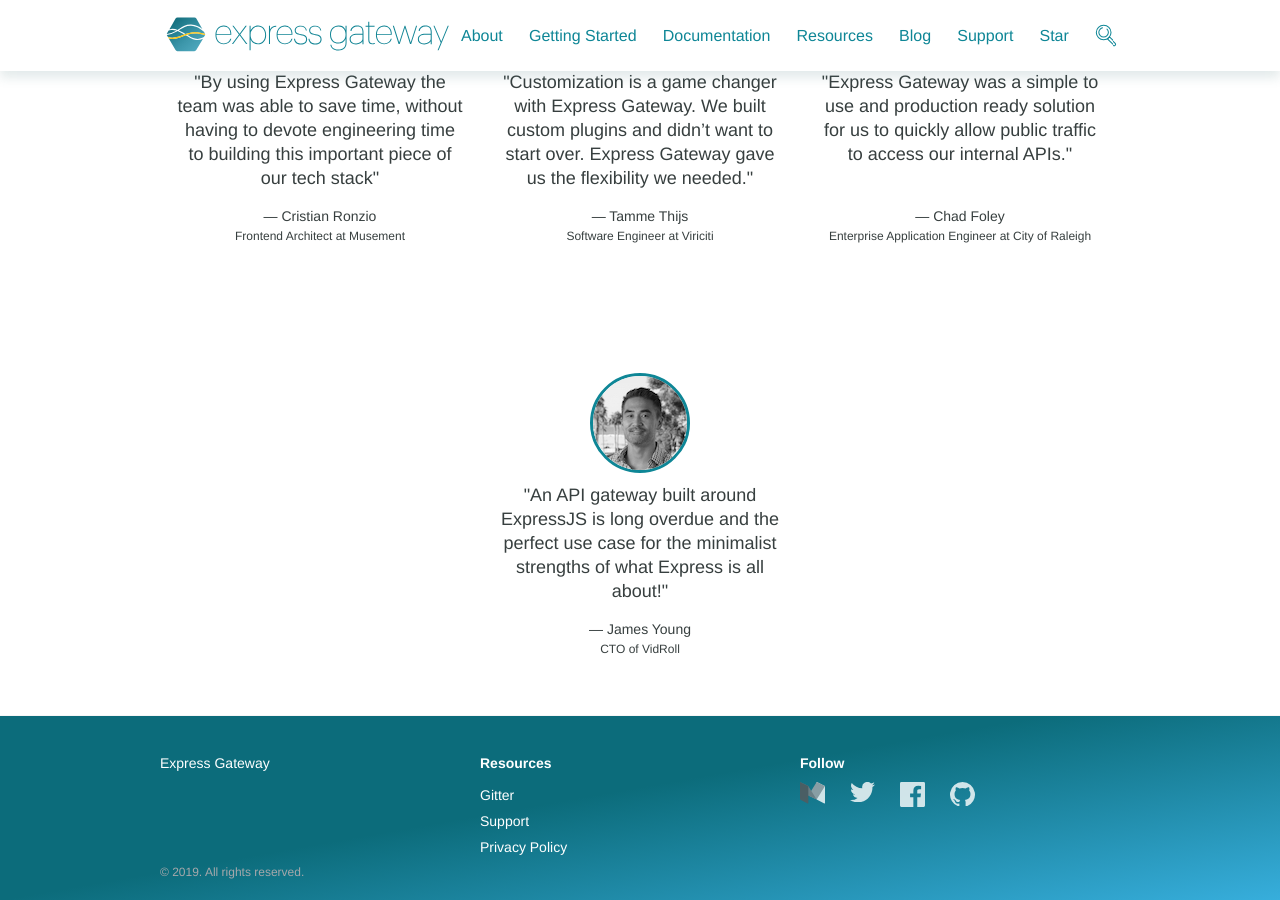
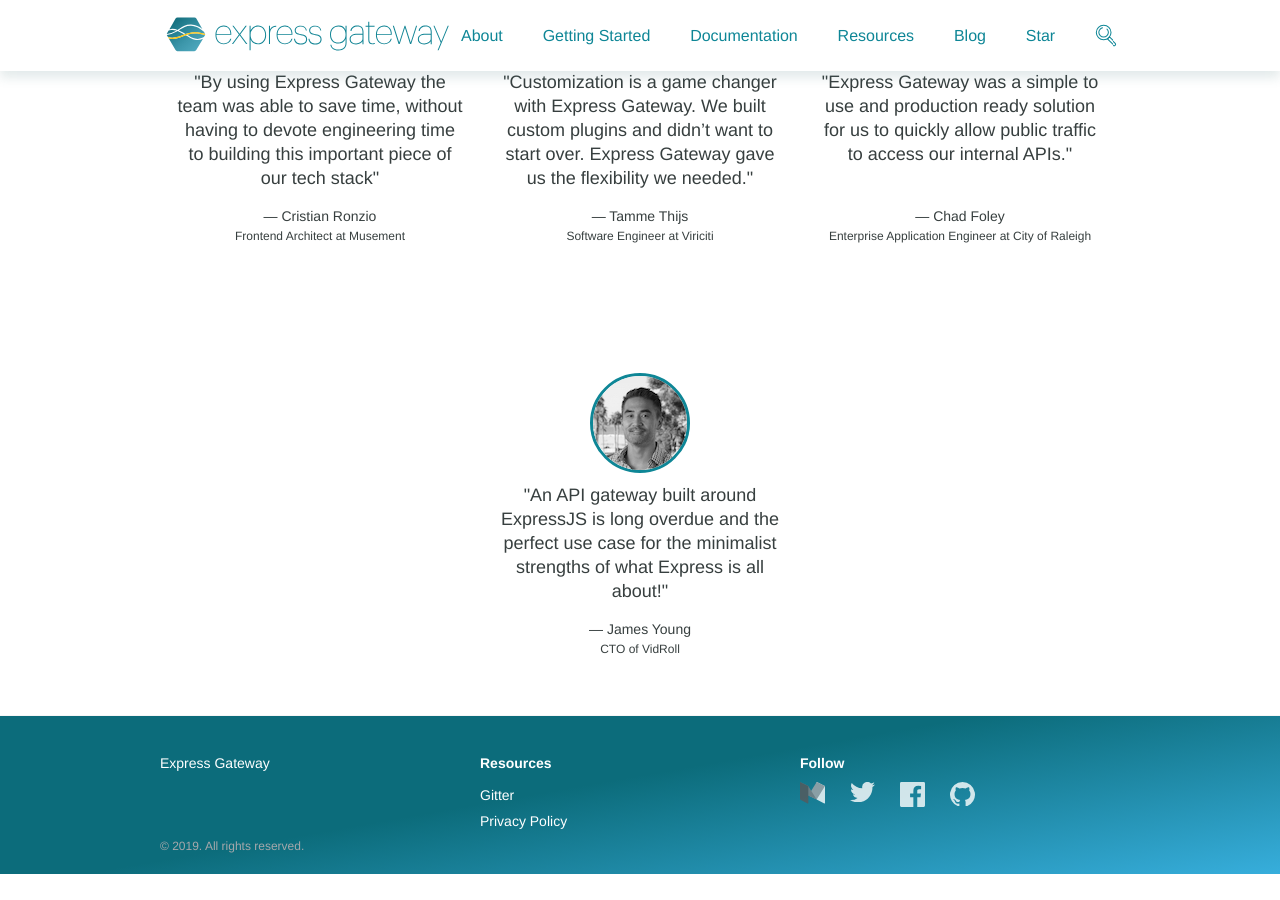
Before and after one commit to ExpressGateway/express-gateway.io, a Jekyll site: the page built from index.md, in a window 1280 px wide and 900 px high, scrolled down 3366 px. Built offline with Jekyll 4.4.1, drawn with Linux system fonts in a browser that asks for light colours; nearby versions of some CDN libraries; some web fonts are replaced; comment, search, counter and statistics services are not loaded; after the commit the page ends 4240 px from its top, so only the background shows below that.

Commit message:
removed support links and added new HS account

```diff
--- a/_includes/footer.html
+++ b/_includes/footer.html
@@ -7,7 +7,6 @@
       <h5>Resources</h5>
       <ul>
         <li><a href="https://gitter.im/ExpressGateway/express-gateway">Gitter</a></li>
-        <li><a href="https://goo.gl/s8eGKz">Support</a></li>
         <li><a href="https://www.lunchbadger.com/privacy/">Privacy Policy</a></li>
       </ul>
     </section>
--- a/_includes/header.html
+++ b/_includes/header.html
@@ -21,9 +21,6 @@
       <span class="nav-element" {% if page.url contains "/blog/" %}class="active"{% elsif page.layout == "post" %}class="active"{% endif %}>
         <a href="{{ site.baseurl }}/blog">Blog</a>
       </span>
-      <span class="nav-element">
-        <a href="https://goo.gl/s8eGKz">Support</a>
-      </span>
       <span class="github-button-wrapper nav-element">
         <a class="github-button" href="https://github.com/ExpressGateway/express-gateway" aria-label="Star ExpressGateway/express-gateway on GitHub">Star</a>
       </span>
--- a/_includes/insert-to-head.html
+++ b/_includes/insert-to-head.html
@@ -22,7 +22,7 @@
 <!-- DO NOT MODIFY -->
 <!-- End Facebook Pixel Code -->
 <!-- Start of HubSpot Embed Code -->
-<script type="text/javascript" id="hs-script-loader" async defer src="//js.hs-scripts.com/3963534.js"></script>
+<script type="text/javascript" id="hs-script-loader" async defer src="//js.hs-scripts.com/6095293.js"></script>
 <!-- End of HubSpot Embed Code -->
 <!-- SEO Metadata -->
 {% seo %}
```
